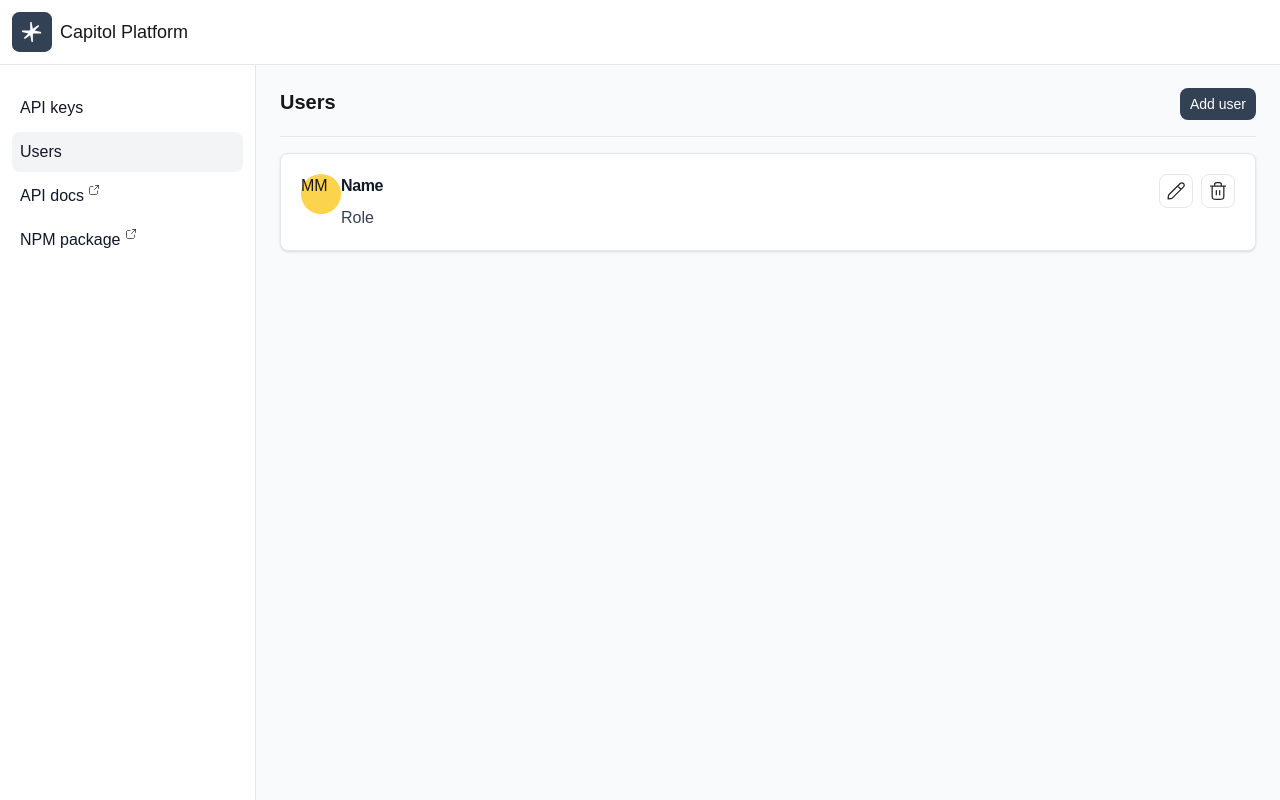
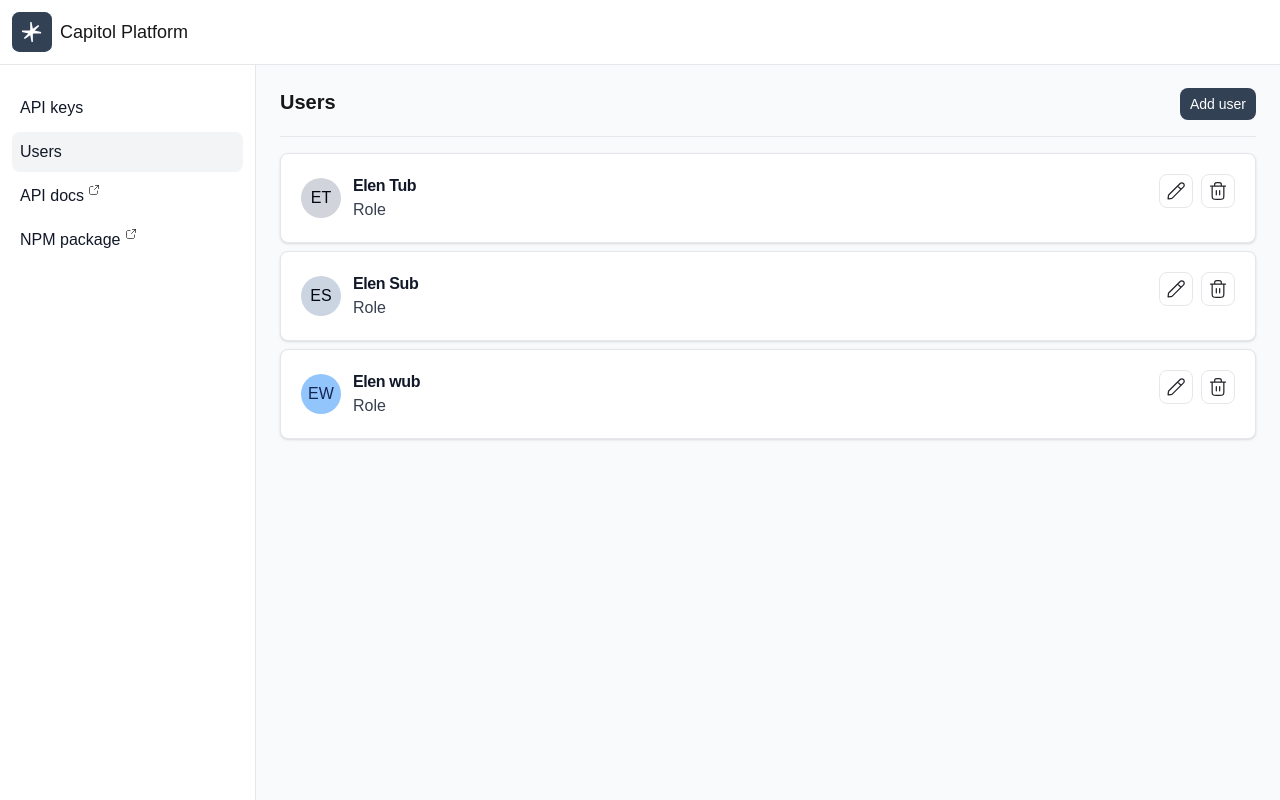
Before and after one commit to Faction-V/capitol-platform-ai, a Next.js app: page /users in a window 1280 px wide. Built offline with nearby package versions, Linux system fonts and the light colour scheme.

Commit message:
add users

```diff
--- a/app/(admin)/users/user-item.tsx
+++ b/app/(admin)/users/user-item.tsx
@@ -6,48 +6,54 @@ interface UserItemProps {
   lastName: string;
 }
 
-const colors = {
-  a: "red",
-  b: "orange",
-  c: "amber",
-  d: "yellow",
-  e: "lime",
-  f: "zinc",
-  g: "green",
-  h: "emerald",
-  i: "teal",
-  j: "cyan",
-  k: "sky",
-  l: "blue",
-  m: "indigo",
-  n: "violet",
-  o: "purple",
-  p: "fuchsia",
-  q: "pink",
-  r: "rose",
-  s: "slate",
-  t: "gray",
-  u: "neutral",
-  v: "teal",
-  w: "blue",
-  x: "green",
-  y: "emerald",
-  z: "amber",
+const colors: { [index: string]: string } = {
+  a: "bg-red-300 text-red-950",
+  b: "bg-orange-300 text-orange-950",
+  c: "bg-amber-300 text-amber-950",
+  d: "bg-yellow-300 text-yellow-950",
+  e: "bg-lime-300 text-lime-950",
+  f: "bg-zinc-300 text-zinc-950",
+  g: "bg-green-300 text-green-950",
+  h: "bg-emerald-300 text-emerald-950",
+  i: "bg-teal-300 text-teal-950",
+  j: "bg-cyan-300 text-cyan-950",
+  k: "bg-sky-300 text-sky-950",
+  l: "bg-blue-300 text-blue-950",
+  m: "bg-indigo-300 text-indigo-950",
+  n: "bg-violet-300 text-violet-950",
+  o: "bg-purple-300 text-purple-950",
+  p: "bg-fuchsia-300 text-fuchsia-950",
+  q: "bg-pink-300 text-pink-950",
+  r: "bg-rose-300 text-rose-950",
+  s: "bg-slate-300 text-slate-950",
+  t: "bg-gray-300 text-gray-950",
+  u: "bg-neutral-300 text-neutral-950",
+  v: "bg-teal-300 text-teal-950",
+  w: "bg-blue-300 text-blue-950",
+  x: "bg-green-300 text-green-950",
+  y: "bg-emerald-300 text-emerald-950",
+  z: "bg-amber-300 text-amber-950",
 };
 
 export const UserItem = ({
   firstName = "Masha",
   lastName = "Mal",
 }: UserItemProps) => {
+  const colorClassname = colors[lastName[0].toLowerCase()];
+
   return (
     <div className="flex bg-white border border-gray-200 rounded-lg shadow justify-between items-start p-5 mb-2">
-      <div className="flex">
-        <div className={`w-10 h-10 rounded-full bg-amber-300`}>
+      <div className="flex gap-3">
+        <div
+          className={`w-10 h-10 rounded-full ${colorClassname} flex items-center justify-center self-center`}
+        >
           {firstName[0].toUpperCase()}
           {lastName[0].toUpperCase()}
         </div>
-        <div className="flex flex-col justify-between leading-normal gap-2">
-          <h5 className="font-bold tracking-tight text-gray-900">Name</h5>
+        <div className="flex flex-col justify-between leading-normal">
+          <h5 className="font-bold tracking-tight text-gray-900">
+            {firstName} {lastName}
+          </h5>
           <p className="font-normal text-gray-700">Role</p>
         </div>
       </div>
--- a/app/(admin)/users/users-list.tsx
+++ b/app/(admin)/users/users-list.tsx
@@ -32,7 +32,9 @@ export default function UsersList() {
         </div>
         <hr className="h-px my-4 bg-gray-200 border-0" />
         <div>
-          <UserItem />
+          <UserItem lastName="Tub" firstName="Elen" />
+          <UserItem lastName="Sub" firstName="Elen" />
+          <UserItem lastName="wub" firstName="Elen" />
         </div>
       </div>
     </div>
```
